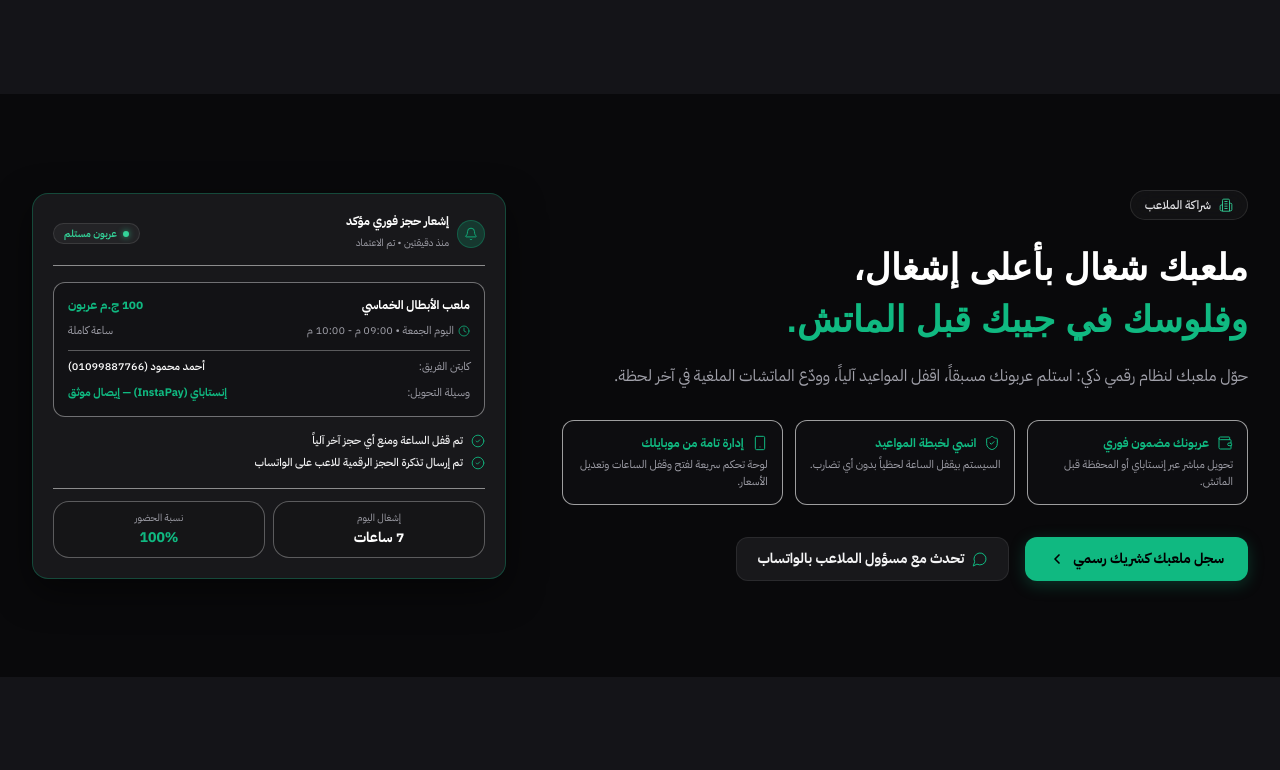
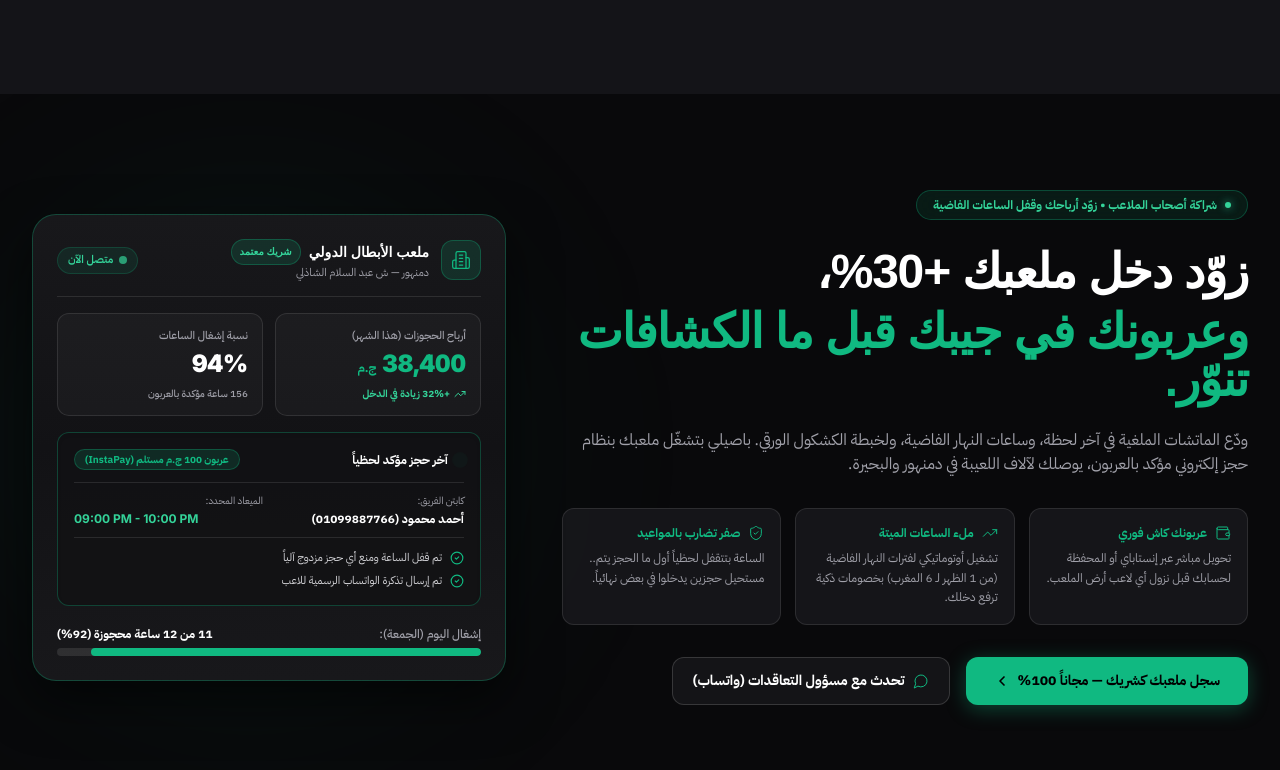
Before and after one commit to EL-3raby/passyli, a Next.js app: page / in a window 1280 px wide. Shown: the part 3110-3880 px from the top of the page. Built offline with nearby package versions, Linux system fonts and the light colour scheme; a web font is replaced by a local one.

Commit message:
feat(b2b): redesign venue partners section into high-converting revenue and terminal dashboard

```diff
--- a/src/app/page.tsx
+++ b/src/app/page.tsx
@@ -16,6 +16,8 @@ import {
   Wallet,
   Bell,
   Trophy,
+  TrendingUp,
+  ArrowUpRight,
 } from "lucide-react";
 
 export default function Home() {
@@ -616,57 +618,60 @@ export default function Home() {
       </section>
 
       {/* 7. Venue Owners & Partners Section (Tone 1: Deep Canvas) */}
-      <section id="partner" className="py-16 md:py-24 bg-background">
-        <div className="container mx-auto max-w-7xl px-4 sm:px-6 lg:px-8">
+      <section id="partner" className="relative overflow-hidden py-16 md:py-24 bg-background">
+        {/* Subtle Ambient Emerald Glow Behind Dashboard */}
+        <div className="absolute top-1/2 left-10 -translate-y-1/2 h-[420px] w-[420px] rounded-full bg-emerald-500/10 blur-[120px] pointer-events-none" />
+
+        <div className="container mx-auto max-w-7xl px-4 sm:px-6 lg:px-8 relative z-10">
           <div className="grid grid-cols-1 lg:grid-cols-12 gap-10 lg:gap-14 items-center">
 
-            {/* Right Column: Copy & Value Proposition */}
+            {/* Right Column: Copy & Value Proposition (The B2B Pitch) */}
             <div className="lg:col-span-7 flex flex-col gap-6">
-              <div className="inline-flex items-center gap-2 rounded-full border border-white/10 bg-white/[0.04] px-3.5 py-1.5 text-xs font-medium text-zinc-200 backdrop-blur-md w-fit mb-1">
-                <Building2 className="h-3.5 w-3.5 text-emerald-400" strokeWidth={1.5} />
-                <span>شراكة الملاعب</span>
+              <div className="inline-flex items-center gap-2 rounded-full border border-emerald-500/30 bg-emerald-500/10 px-4 py-1.5 text-xs font-bold text-emerald-400 backdrop-blur-md w-fit mb-1">
+                <span className="h-1.5 w-1.5 rounded-full bg-emerald-400 shadow-[0_0_8px_rgba(52,211,153,0.8)]" />
+                <span>شراكة أصحاب الملاعب • زوّد أرباحك وقفل الساعات الفاضية</span>
               </div>
 
-              <h2 className="font-display text-2xl sm:text-3xl lg:text-4xl font-extrabold text-white leading-[1.5] sm:leading-[1.45]">
-                ملعبك شغال بأعلى إشغال،
+              <h2 className="font-display text-3xl sm:text-4xl lg:text-5xl font-black text-white leading-[1.4] sm:leading-[1.35] tracking-tight">
+                زوّد دخل ملعبك +30%،
                 <span className="block text-primary mt-2 sm:mt-3">
-                  وفلوسك في جيبك قبل الماتش.
+                  وعربونك في جيبك قبل ما الكشافات تنوّر.
                 </span>
               </h2>
 
-              <p className="text-muted-foreground text-sm sm:text-base leading-relaxed">
-                حوّل ملعبك لنظام رقمي ذكي: استلم عربونك مسبقاً، اقفل المواعيد آلياً، وودّع الماتشات الملغية في آخر لحظة.
+              <p className="text-muted-foreground text-sm sm:text-base leading-relaxed max-w-2xl">
+                ودّع الماتشات الملغية في آخر لحظة، وساعات النهار الفاضية، ولخبطة الكشكول الورقي. باصيلي بتشغّل ملعبك بنظام حجز إلكتروني مؤكد بالعربون، يوصلك لآلاف اللعيبة في دمنهور والبحيرة.
               </p>
 
-              {/* 3 High-Impact Value Pillars */}
-              <div className="grid grid-cols-1 sm:grid-cols-3 gap-3 pt-2">
-                <div className="p-3.5 rounded-xl border border-border/60 bg-surface/60 flex flex-col gap-1.5">
+              {/* 3 High-Impact Value Pillars with Clear Commercial Proof */}
+              <div className="grid grid-cols-1 sm:grid-cols-3 gap-3.5 pt-2">
+                <div className="p-4 rounded-xl border border-white/10 bg-card/90 hover:border-primary/40 transition-colors flex flex-col gap-2">
                   <div className="flex items-center gap-2 text-primary font-bold text-xs">
                     <Wallet className="h-4 w-4" strokeWidth={1.5} />
-                    <span>عربونك مضمون فوري</span>
+                    <span>عربونك كاش فوري</span>
                   </div>
-                  <p className="text-[11px] text-muted-foreground leading-normal">
-                    تحويل مباشر عبر إنستاباي أو المحفظة قبل الماتش.
+                  <p className="text-xs text-muted-foreground leading-relaxed">
+                    تحويل مباشر عبر إنستاباي أو المحفظة لحسابك قبل نزول أي لاعب أرض الملعب.
                   </p>
                 </div>
 
-                <div className="p-3.5 rounded-xl border border-border/60 bg-surface/60 flex flex-col gap-1.5">
+                <div className="p-4 rounded-xl border border-white/10 bg-card/90 hover:border-primary/40 transition-colors flex flex-col gap-2">
                   <div className="flex items-center gap-2 text-primary font-bold text-xs">
-                    <ShieldCheck className="h-4 w-4" strokeWidth={1.5} />
-                    <span>انسي لخبطة المواعيد</span>
+                    <TrendingUp className="h-4 w-4" strokeWidth={1.5} />
+                    <span>ملء الساعات الميتة</span>
                   </div>
-                  <p className="text-[11px] text-muted-foreground leading-normal">
-                    السيستم بيقفل الساعة لحظياً بدون أي تضارب.
+                  <p className="text-xs text-muted-foreground leading-relaxed">
+                    تشغيل أوتوماتيكي لفترات النهار الفاضية (من 1 الظهر لـ 6 المغرب) بخصومات ذكية ترفع دخلك.
                   </p>
                 </div>
 
-                <div className="p-3.5 rounded-xl border border-border/60 bg-surface/60 flex flex-col gap-1.5">
+                <div className="p-4 rounded-xl border border-white/10 bg-card/90 hover:border-primary/40 transition-colors flex flex-col gap-2">
                   <div className="flex items-center gap-2 text-primary font-bold text-xs">
-                    <Smartphone className="h-4 w-4" strokeWidth={1.5} />
-                    <span>إدارة تامة من موبايلك</span>
+                    <ShieldCheck className="h-4 w-4" strokeWidth={1.5} />
+                    <span>صفر تضارب بالمواعيد</span>
                   </div>
-                  <p className="text-[11px] text-muted-foreground leading-normal">
-                    لوحة تحكم سريعة لفتح وقفل الساعات وتعديل الأسعار.
+                  <p className="text-xs text-muted-foreground leading-relaxed">
+                    الساعة بتتقفل لحظياً أول ما الحجز يتم.. مستحيل حجزين يدخلوا في بعض نهائياً.
                   </p>
                 </div>
               </div>
@@ -675,9 +680,9 @@ export default function Home() {
               <div className="flex flex-wrap items-center gap-4 pt-2">
                 <Link
                   href="#register-venue"
-                  className="inline-flex min-h-[44px] min-w-[44px] items-center justify-center gap-2 rounded-xl bg-primary px-6 text-sm font-extrabold text-black hover:bg-primary-hover active:scale-[0.98] transition-all shadow-[0_4px_16px_rgba(16,185,129,0.25)]"
+                  className="inline-flex min-h-[48px] items-center justify-center gap-2 rounded-xl bg-primary px-7 text-sm font-black text-black hover:bg-primary-hover active:scale-[0.98] transition-all shadow-[0_4px_20px_rgba(16,185,129,0.35)]"
                 >
-                  <span>سجل ملعبك كشريك رسمي</span>
+                  <span>سجل ملعبك كشريك — مجاناً 100%</span>
                   <ChevronLeft className="h-4 w-4" strokeWidth={2.5} />
                 </Link>
 
@@ -685,82 +690,106 @@ export default function Home() {
                   href="https://wa.me/201000000000"
                   target="_blank"
                   rel="noopener noreferrer"
-                  className="inline-flex min-h-[44px] items-center gap-2 rounded-xl border border-border bg-card px-5 text-sm font-bold text-foreground hover:bg-secondary transition-all"
+                  className="inline-flex min-h-[48px] items-center gap-2 rounded-xl border border-white/15 bg-card/80 hover:bg-card px-5 text-sm font-bold text-white transition-all"
                 >
                   <MessageCircle className="h-4 w-4 text-primary" strokeWidth={1.5} />
-                  <span>تحدث مع مسؤول الملاعب بالواتساب</span>
+                  <span>تحدث مع مسؤول التعاقدات (واتساب)</span>
                 </a>
               </div>
             </div>
 
-            {/* Left Column: Live Court Manager Mobile Notification Card (The Visual Hook) */}
+            {/* Left Column: Real Enterprise Financial Dashboard & Live Booking Terminal */}
             <div className="lg:col-span-5 flex flex-col gap-4">
-              <div className="rounded-2xl border border-primary/30 bg-card p-5 shadow-[0_12px_36px_rgba(0,0,0,0.5)] flex flex-col gap-4">
+              <div className="relative rounded-2xl sm:rounded-3xl border border-primary/30 bg-gradient-to-b from-[#18181b] via-[#121215] to-[#18181b] p-5 sm:p-6 shadow-[0_20px_50px_rgba(0,0,0,0.6)] backdrop-blur-xl flex flex-col gap-4">
 
-                {/* Alert Top Bar */}
-                <div className="flex items-center justify-between pb-3 border-b border-border/50">
-                  <div className="flex items-center gap-2">
-                    <div className="h-7 w-7 rounded-lg bg-primary/20 border border-primary/30 flex items-center justify-center text-primary">
-                      <Bell className="h-3.5 w-3.5" strokeWidth={1.5} />
+                {/* Header: Court Profile & Live System Status */}
+                <div className="flex items-center justify-between pb-3.5 border-b border-white/10">
+                  <div className="flex items-center gap-3">
+                    <div className="h-10 w-10 rounded-xl bg-primary/15 border border-primary/30 flex items-center justify-center text-primary font-bold shrink-0">
+                      <Building2 className="h-5 w-5" strokeWidth={1.5} />
                     </div>
                     <div>
-                      <span className="text-xs font-bold text-white block leading-tight">إشعار حجز فوري مؤكد</span>
-                      <span className="text-[10px] text-muted-foreground">منذ دقيقتين • تم الاعتماد</span>
+                      <div className="font-display text-sm font-bold text-white flex items-center gap-2">
+                        <span>ملعب الأبطال الدولي</span>
+                        <span className="text-[10px] px-2 py-0.5 rounded-full bg-emerald-500/15 text-emerald-400 font-bold border border-emerald-500/30">شريك معتمد</span>
+                      </div>
+                      <span className="text-[11px] text-muted-foreground block">دمنهور — ش عبد السلام الشاذلي</span>
                     </div>
                   </div>
-                  <span className="inline-flex items-center gap-1.5 rounded-full border border-white/10 bg-white/[0.05] px-2.5 py-0.5 text-[10px] font-semibold text-emerald-400">
-                    <span className="h-1.5 w-1.5 rounded-full bg-emerald-400 shadow-[0_0_6px_rgba(52,211,153,0.8)]" />
-                    عربون مستلم
+                  <span className="flex items-center gap-1.5 text-[11px] text-emerald-400 font-semibold bg-emerald-500/10 px-2.5 py-1 rounded-full border border-emerald-500/20 shrink-0">
+                    <span className="h-2 w-2 rounded-full bg-emerald-400 animate-pulse" />
+                    متصل الآن
                   </span>
                 </div>
 
-                {/* Match & Booking Specs */}
-                <div className="rounded-xl bg-surface/80 border border-border/40 p-3.5 flex flex-col gap-2.5">
-                  <div className="flex items-center justify-between">
-                    <span className="text-xs font-bold text-white">ملعب الأبطال الخماسي</span>
-                    <span className="text-xs font-extrabold text-primary tabular-nums">100 ج.م عربون</span>
+                {/* 2 Big Financial KPI Blocks (The Money Proof) */}
+                <div className="grid grid-cols-2 gap-3">
+                  <div className="p-3.5 rounded-xl bg-white/[0.03] border border-white/10 flex flex-col gap-1">
+                    <span className="text-[11px] text-muted-foreground font-medium">أرباح الحجوزات (هذا الشهر)</span>
+                    <div className="flex items-baseline gap-1.5">
+                      <span className="font-latin text-2xl font-black text-primary tabular-nums">38,400</span>
+                      <span className="text-xs text-primary font-bold">ج.م</span>
+                    </div>
+                    <span className="text-[10px] text-emerald-400 font-bold flex items-center gap-1 mt-0.5">
+                      <TrendingUp className="h-3 w-3" strokeWidth={2} />
+                      +32% زيادة في الدخل
+                    </span>
                   </div>
 
-                  <div className="flex items-center justify-between text-[11px] text-muted-foreground">
-                    <span className="flex items-center gap-1">
-                      <Clock className="h-3 w-3 text-primary" strokeWidth={1.5} />
-                      اليوم الجمعة • 09:00 م - 10:00 م
+                  <div className="p-3.5 rounded-xl bg-white/[0.03] border border-white/10 flex flex-col gap-1">
+                    <span className="text-[11px] text-muted-foreground font-medium">نسبة إشغال الساعات</span>
+                    <div className="flex items-baseline gap-1.5">
+                      <span className="font-latin text-2xl font-black text-white tabular-nums">94%</span>
+                    </div>
+                    <span className="text-[10px] text-muted-foreground font-medium mt-0.5">
+                      156 ساعة مؤكدة بالعربون
                     </span>
-                    <span className="tabular-nums">ساعة كاملة</span>
-                  </div>
-
-                  <div className="flex items-center justify-between text-[11px] pt-2 border-t border-border/30">
-                    <span className="text-muted-foreground">كابتن الفريق:</span>
-                    <span className="text-white font-medium">أحمد محمود (01099887766)</span>
-                  </div>
-
-                  <div className="flex items-center justify-between text-[11px]">
-                    <span className="text-muted-foreground">وسيلة التحويل:</span>
-                    <span className="text-primary font-bold">إنستاباي (InstaPay) — إيصال موثق</span>
                   </div>
                 </div>
 
-                {/* Automation Status Pills */}
-                <div className="space-y-1.5 text-[11px]">
-                  <div className="flex items-center gap-2 text-foreground font-medium">
-                    <CheckCircle2 className="h-3.5 w-3.5 text-primary shrink-0" strokeWidth={1.5} />
-                    <span>تم قفل الساعة ومنع أي حجز آخر آلياً</span>
+                {/* Live Real-Time Incoming Booking Ticket */}
+                <div className="p-4 rounded-xl bg-surface/90 border border-primary/30 flex flex-col gap-3 shadow-inner">
+                  <div className="flex items-center justify-between">
+                    <div className="flex items-center gap-2">
+                      <span className="h-2 w-2 rounded-full bg-primary animate-ping" />
+                      <span className="text-xs font-bold text-white">آخر حجز مؤكد لحظياً</span>
+                    </div>
+                    <span className="text-[10px] font-bold text-primary bg-primary/15 border border-primary/30 px-2.5 py-0.5 rounded-md">
+                      عربون 100 ج.م مستلم (InstaPay)
+                    </span>
                   </div>
-                  <div className="flex items-center gap-2 text-foreground font-medium">
-                    <CheckCircle2 className="h-3.5 w-3.5 text-primary shrink-0" strokeWidth={1.5} />
-                    <span>تم إرسال تذكرة الحجز الرقمية للاعب على الواتساب</span>
+
+                  <div className="grid grid-cols-2 gap-3 text-xs py-2.5 border-y border-white/10">
+                    <div>
+                      <span className="text-[10px] text-muted-foreground block mb-0.5">كابتن الفريق:</span>
+                      <span className="text-xs font-bold text-white block">أحمد محمود (01099887766)</span>
+                    </div>
+                    <div className="text-left" dir="ltr">
+                      <span className="text-[10px] text-muted-foreground block mb-0.5 text-right" dir="rtl">الميعاد المحدد:</span>
+                      <span className="text-xs font-bold text-emerald-400 font-latin">09:00 PM - 10:00 PM</span>
+                    </div>
+                  </div>
+
+                  <div className="space-y-1.5 text-[11px]">
+                    <div className="flex items-center gap-2 text-zinc-300">
+                      <CheckCircle2 className="h-3.5 w-3.5 text-primary shrink-0" strokeWidth={2} />
+                      <span>تم قفل الساعة ومنع أي حجز مزدوج آلياً</span>
+                    </div>
+                    <div className="flex items-center gap-2 text-zinc-300">
+                      <CheckCircle2 className="h-3.5 w-3.5 text-primary shrink-0" strokeWidth={2} />
+                      <span>تم إرسال تذكرة الواتساب الرسمية للاعب</span>
+                    </div>
                   </div>
                 </div>
 
-                {/* Mini Stats Bar */}
-                <div className="pt-3 border-t border-border/50 grid grid-cols-2 gap-2 text-center">
-                  <div className="p-2 rounded-lg bg-surface/50 border border-border/30">
-                    <span className="text-[10px] text-muted-foreground block">إشغال اليوم</span>
-                    <span className="text-sm font-black text-white tabular-nums">7 ساعات</span>
+                {/* Day Occupancy Progress Bar */}
+                <div className="flex flex-col gap-1.5 pt-1">
+                  <div className="flex items-center justify-between text-xs">
+                    <span className="text-muted-foreground font-medium">إشغال اليوم (الجمعة):</span>
+                    <span className="text-white font-bold tabular-nums">11 من 12 ساعة محجوزة (92%)</span>
                   </div>
-                  <div className="p-2 rounded-lg bg-surface/50 border border-border/30">
-                    <span className="text-[10px] text-muted-foreground block">نسبة الحضور</span>
-                    <span className="text-sm font-black text-primary tabular-nums">100%</span>
+                  <div className="h-2 w-full rounded-full bg-white/10 overflow-hidden">
+                    <div className="h-full rounded-full bg-gradient-to-r from-emerald-500 to-primary w-[92%]" />
                   </div>
                 </div>
 
```
